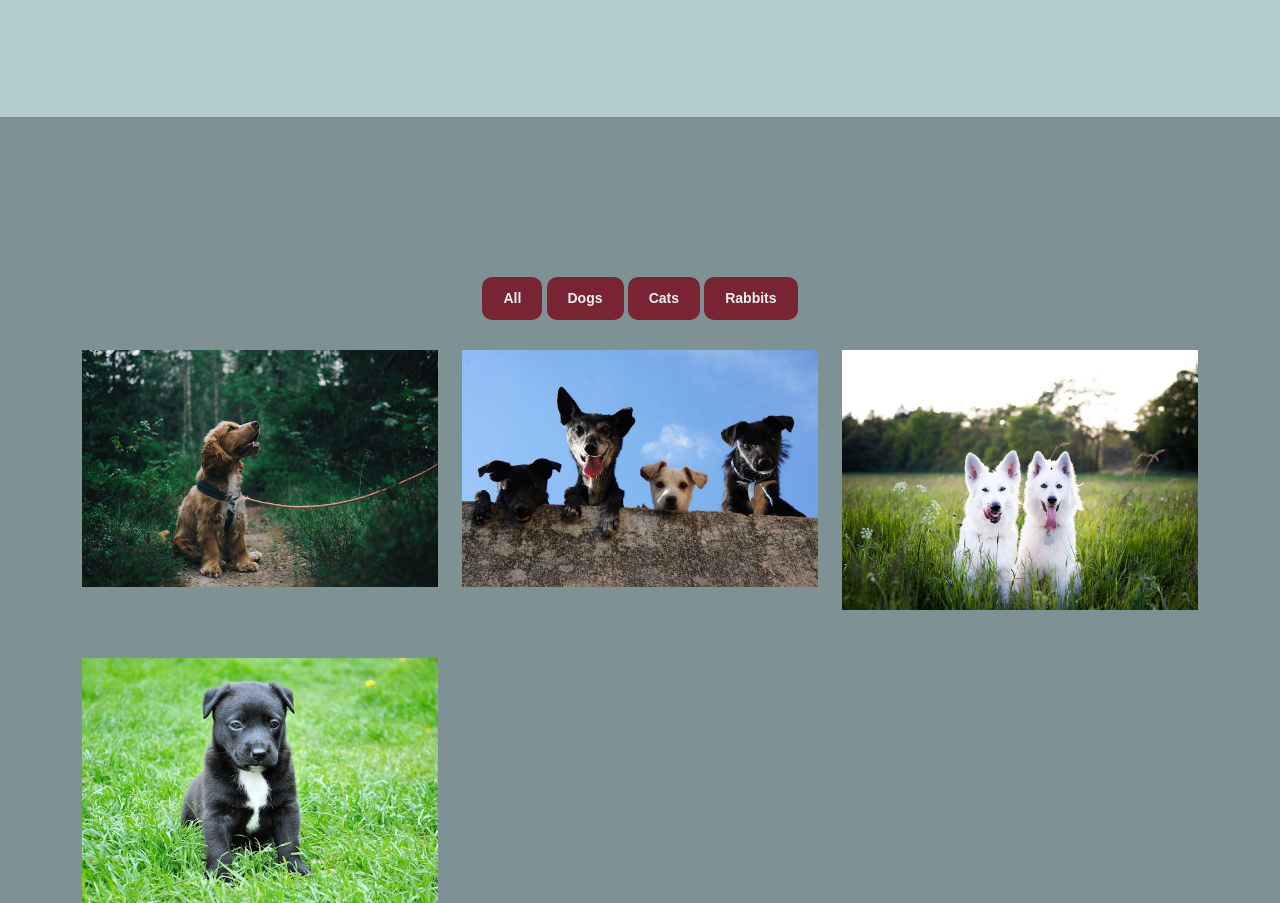
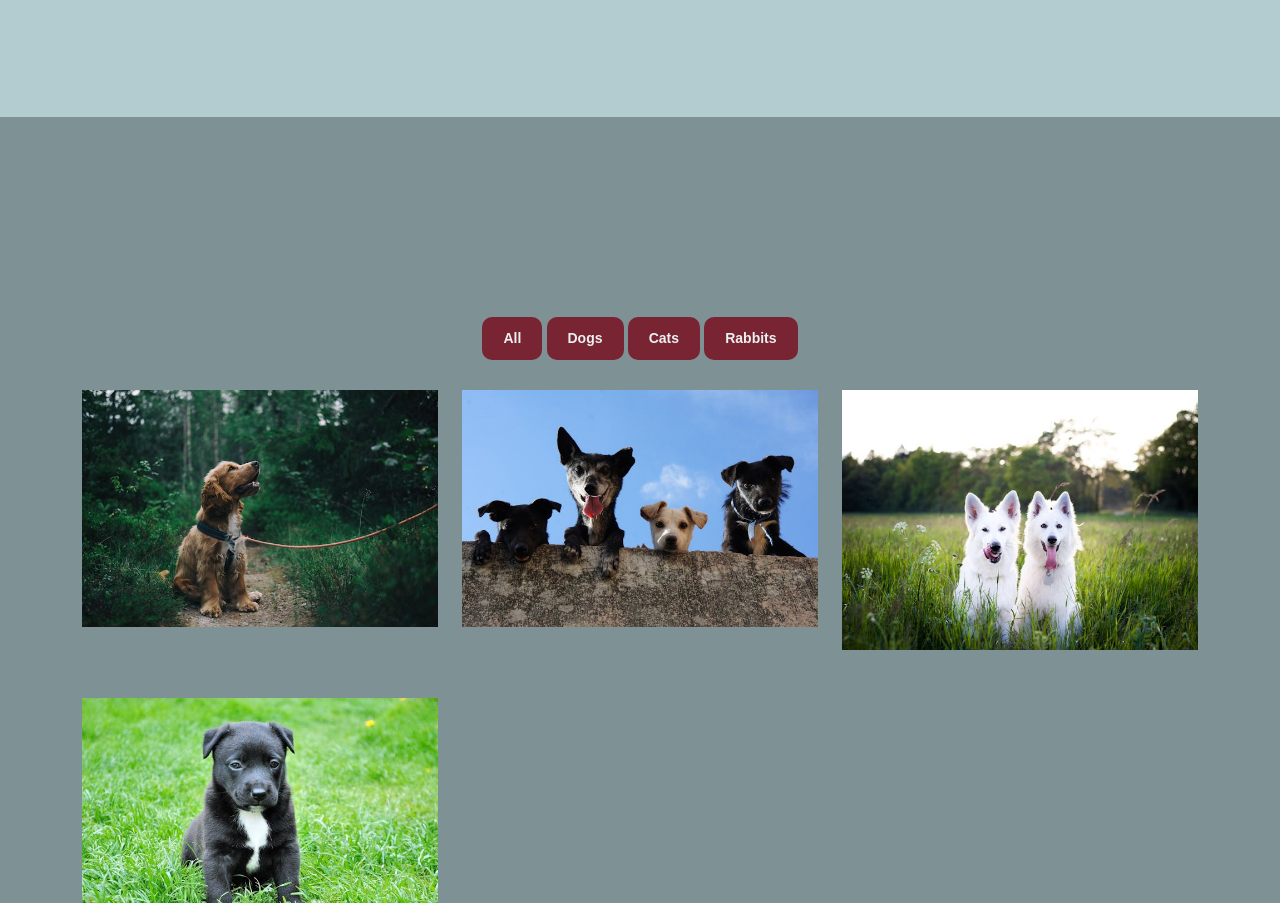
Before and after one commit to hubertDgomes/Animals, a plain HTML site: page index.html in a window 1280 px wide. Shown: the part 1897-2800 px from the top of the page. Drawn offline with nearby package versions, Linux system fonts and the light colour scheme.

Commit message:
increase padding for filter section in style.css

```diff
--- a/css/style.css
+++ b/css/style.css
@@ -23,7 +23,7 @@ h1.h2,h3,h4,h5.h6{
     background: rgb(179, 204, 207);
 }
 #filter{
-    padding: 160px 0;
+    padding: 200px 0;
     background: rgb(126, 145, 148);
 }
 .btn{
```
